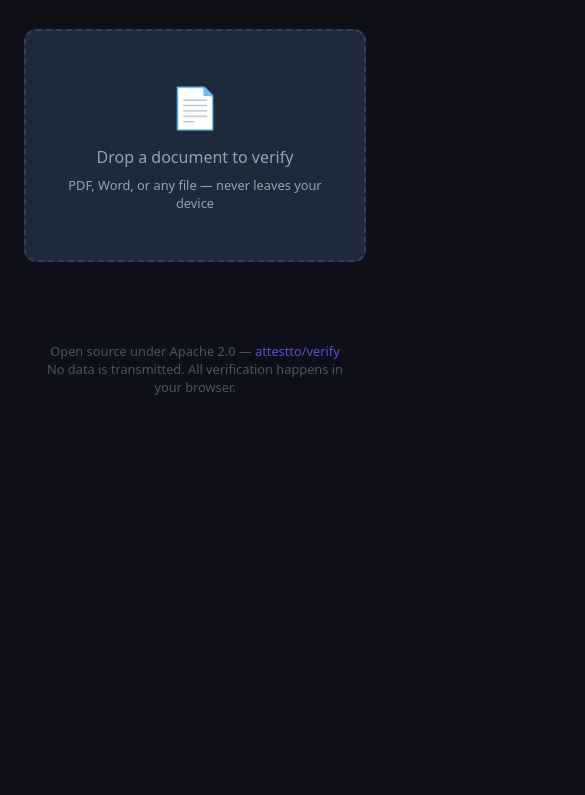
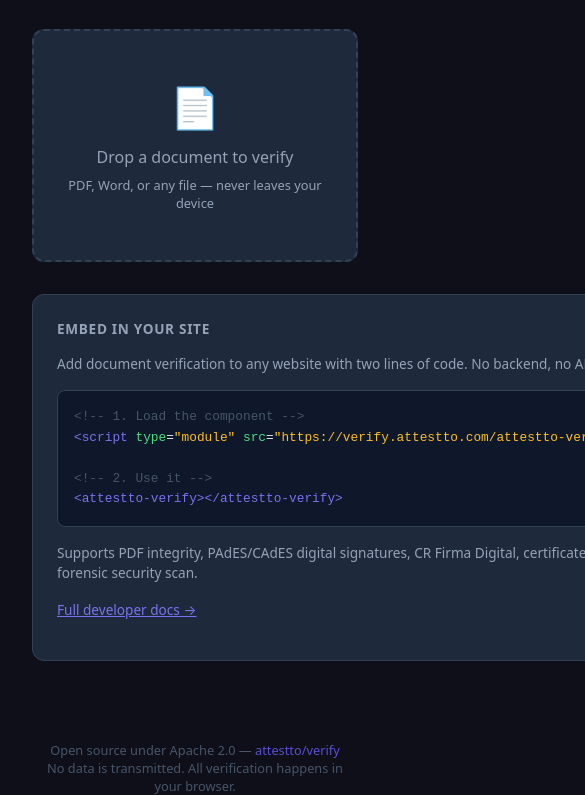
Before and after one commit to Attestto-com/attestto-verify, a website built with Vite: page index.html in a window 390 px wide. Shown: the part 250-1045 px from the top of the page, 585 px wide, since content can reach past the window. Before the commit the page ends 844 px from the top, so only its background shows below. Built offline with nearby package versions, Linux system fonts and the light colour scheme.

Commit message:
Responsive 2-col layout, purple logo, dev embed panel, Sign nav link

```diff
--- a/index.html
+++ b/index.html
@@ -94,9 +94,73 @@
       nav a:hover, nav a.active { color: #e2e8f0; }
 
       main {
-        max-width: 640px;
+        max-width: 1200px;
         margin: 3rem auto;
-        padding: 0 1.5rem;
+        padding: 0 2rem;
+      }
+
+      .two-col {
+        display: flex;
+        gap: 2rem;
+        align-items: flex-start;
+      }
+
+      .col-main { flex: 1; min-width: 0; }
+      .col-side {
+        flex: 0 0 340px;
+        position: sticky;
+        top: 2rem;
+      }
+
+      .dev-panel {
+        background: #1e293b;
+        border: 1px solid #334155;
+        border-radius: 12px;
+        padding: 1.5rem;
+      }
+
+      .dev-panel h3 {
+        font-size: 0.85rem;
+        text-transform: uppercase;
+        letter-spacing: 0.05em;
+        color: #94a3b8;
+        margin-bottom: 1rem;
+      }
+
+      .dev-panel p {
+        font-size: 0.85rem;
+        color: #94a3b8;
+        margin-bottom: 1rem;
+        line-height: 1.5;
+      }
+
+      .dev-panel pre {
+        background: #0f172a;
+        border: 1px solid #334155;
+        border-radius: 8px;
+        padding: 1rem;
+        overflow-x: auto;
+        font-size: 0.8rem;
+        line-height: 1.6;
+        color: #e2e8f0;
+        margin-bottom: 1rem;
+      }
+
+      .dev-panel code { font-family: 'SF Mono', 'Fira Code', monospace; }
+
+      .dev-panel .tag { color: #7B72ED; }
+      .dev-panel .attr { color: #4ade80; }
+      .dev-panel .str { color: #fbbf24; }
+      .dev-panel .comment { color: #475569; }
+
+      @media (max-width: 768px) {
+        .two-col {
+          flex-direction: column;
+        }
+        .col-side {
+          flex: none;
+          position: static;
+        }
       }
 
       h1 {
@@ -145,9 +209,11 @@
   <body>
     <div class="header-bar">
       <header>
-        <a href="/" class="logo"><img src="/logo-full-white.svg" alt="Attestto" /></a>
+        <a href="/" class="logo"><img src="/logo-full-purple.svg" alt="Attestto" /></a>
         <nav>
           <a href="/" class="active">Verify</a>
+          <a href="/sign">Sign</a>
+          <a href="/dev">Developers</a>
           <a href="https://github.com/attestto/verify" target="_blank">GitHub</a>
         </nav>
       </header>
@@ -157,7 +223,24 @@
       <h1>Document Verification</h1>
       <p class="subtitle">Verify integrity and signatures — your file never leaves your device.</p>
 
-      <attestto-verify></attestto-verify>
+      <div class="two-col">
+        <div class="col-main">
+          <attestto-verify></attestto-verify>
+        </div>
+        <div class="col-side">
+          <div class="dev-panel">
+            <h3>Embed in your site</h3>
+            <p>Add document verification to any website with two lines of code. No backend, no API keys.</p>
+            <pre><code><span class="comment">&lt;!-- 1. Load the component --&gt;</span>
+<span class="tag">&lt;script</span> <span class="attr">type</span>=<span class="str">"module"</span> <span class="attr">src</span>=<span class="str">"https://verify.attestto.com/attestto-verify.js"</span><span class="tag">&gt;&lt;/script&gt;</span>
+
+<span class="comment">&lt;!-- 2. Use it --&gt;</span>
+<span class="tag">&lt;attestto-verify&gt;&lt;/attestto-verify&gt;</span></code></pre>
+            <p>Supports PDF integrity, PAdES/CAdES digital signatures, CR Firma Digital, certificate chain extraction, and forensic security scan.</p>
+            <p><a href="/dev" style="color: #7B72ED;">Full developer docs &rarr;</a></p>
+          </div>
+        </div>
+      </div>
     </main>
 
     <footer>
```
